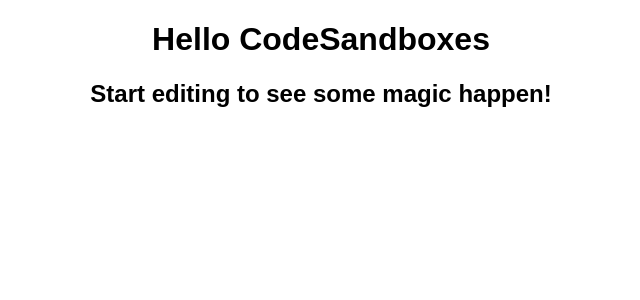
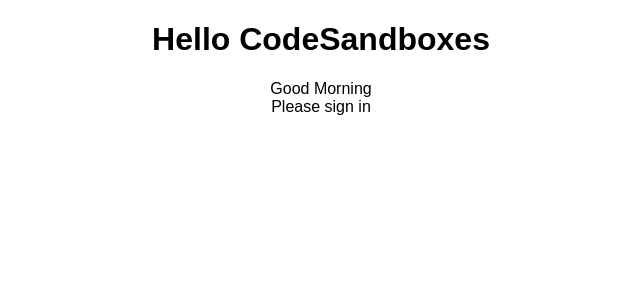
Before and after one commit to donaldkaiserjr/example-codesandbox, a React (Create React App) app: page / in a window 1280 px wide. Shown: the top 300 px of the page, without its empty margins (319-959 px from the left). Built offline with nearby package versions, Linux system fonts and the light colour scheme.

Commit message:
Message Prop Added test message prop

```diff
--- a/src/App.js
+++ b/src/App.js
@@ -1,14 +1,13 @@
 import "./styles.css";
 
-const element = document.createElement("div");
-element.textContent = "Hello World";
-element.className = "container";
+const Message = (props) => <div className="message">{props.msg}</div>;
 
 export default function App() {
   return (
     <div className="App">
       <h1>Hello CodeSandboxes</h1>
-      <h2>Start editing to see some magic happen!</h2>
+      <Message msg="Good Morning" />
+      <Message msg="Please sign in" />
     </div>
   );
 }
```
